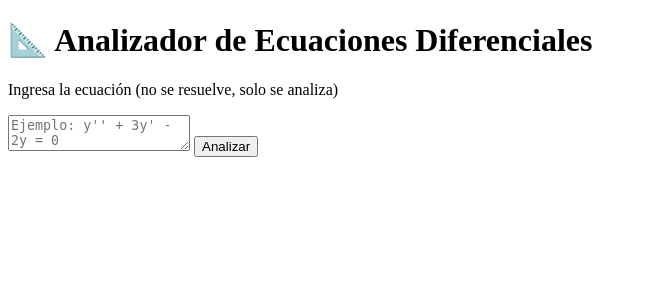
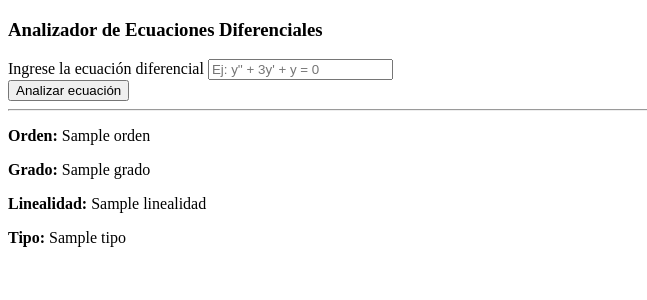
Before and after one commit to itsraulfraire/ecuaciones, a Flask app: template templates/index.html in a window 1280 px wide. Shown: the top 300 px of the page, without its empty margins (0-647 px from the left). Run offline with Flask 3, Linux system fonts and the light colour scheme; the template is opened without the code that fills it: most values are stand-ins (such as "Sample title", 1, 10 or a date in 2020).

Commit message:
Revamp HTML structure for differential equation analyzer

```diff
--- a/templates/index.html
+++ b/templates/index.html
@@ -6,18 +6,32 @@
     <link rel="stylesheet" href="{{ url_for('static/js/', filename='styles.css') }}">
 </head>
 <body>
+    <div class="container mt-5" ng-controller="EcuacionesCtrl">
+        <div class="card shadow-lg">
+            <div class="card-body">
+                <h3 class="text-center mb-4">Analizador de Ecuaciones Diferenciales</h3>
 
-<div class="card">
-    <h1>📐 Analizador de Ecuaciones Diferenciales</h1>
-    <p>Ingresa la ecuación (no se resuelve, solo se analiza)</p>
+                <div class="form-group">
+                    <label>Ingrese la ecuación diferencial</label>
+                    <input type="text" class="form-control"
+                           ng-model="ecuacion"
+                           placeholder="Ej: y'' + 3y' + y = 0">
+                </div>
 
-    <textarea id="ecuacion" placeholder="Ejemplo: y'' + 3y' - 2y = 0"></textarea>
+                <button class="btn btn-primary w-100 mt-3" ng-click="analizar()">
+                    Analizar ecuación
+                </button>
 
-    <button onclick="analizar()">Analizar</button>
-
-    <div id="resultado" class="resultado"></div>
-</div>
-
+                <div class="mt-4" ng-if="resultado">
+                    <hr>
+                    <p><strong>Orden:</strong> {{resultado.orden}}</p>
+                    <p><strong>Grado:</strong> {{resultado.grado}}</p>
+                    <p><strong>Linealidad:</strong> {{resultado.linealidad}}</p>
+                    <p><strong>Tipo:</strong> {{resultado.tipo}}</p>
+                </div>
+            </div>
+        </div>
+    </div>
 <script src="{{ url_for('static/css/', filename='app.js') }}"></script>
 </body>
 </html>
```
